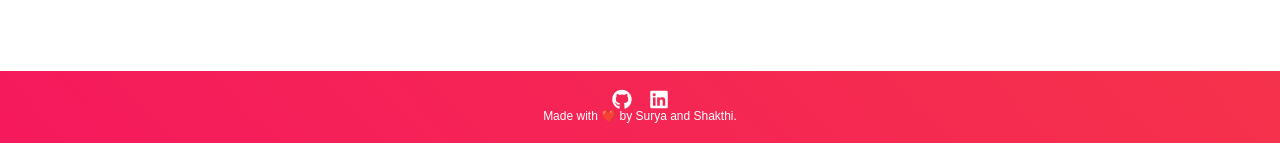
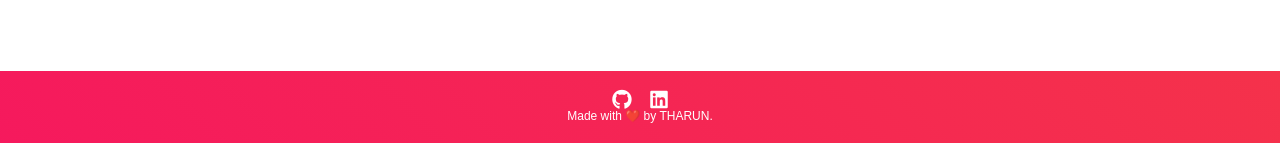
Before and after one commit to tharun093/sewage-predictor, a Flask app: page / in a window 1280 px wide. Shown: the part 657-800 px from the top of the page. Run offline with Flask 2, Linux system fonts and the light colour scheme; parts of the project's set-up code (start-up, migrations or seed data) failed here and were passed over; some libraries are stand-ins or nearby versions.

Commit message:
Update index1.html

```diff
--- a/templates/index1.html
+++ b/templates/index1.html
@@ -37,7 +37,7 @@
                <a target="_blank" href="#"><i class="fab fa-github fa-lg contact-icon"></i></a>
                <a target="_blank" href="#"><i class="fab fa-linkedin fa-lg contact-icon"></i></a>
            </div>
-           <p class='footer-description'>Made with ❤️ by Surya and Shakthi.</p>
+           <p class='footer-description'>Made with ❤️ by THARUN.</p>
        </div>
 
     </body>
```
